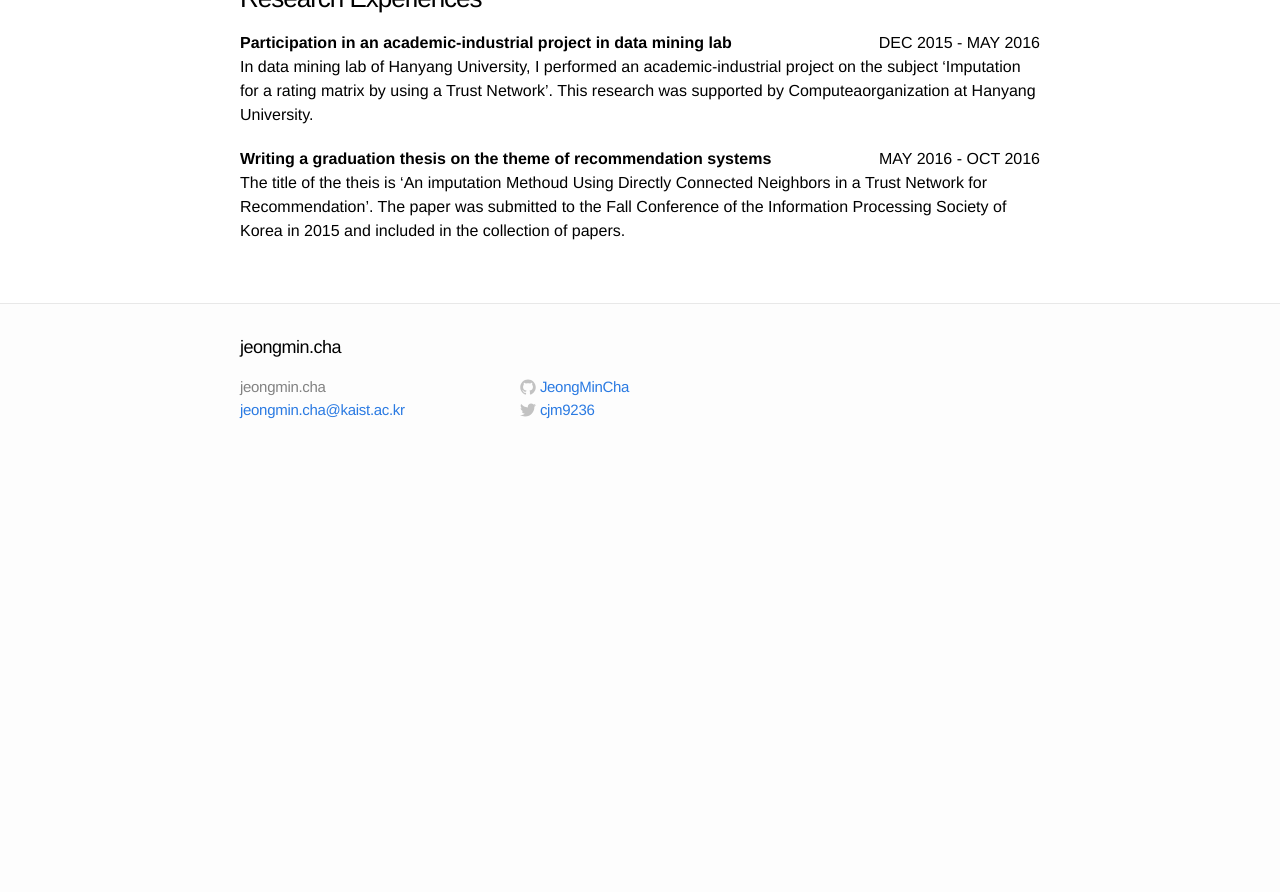
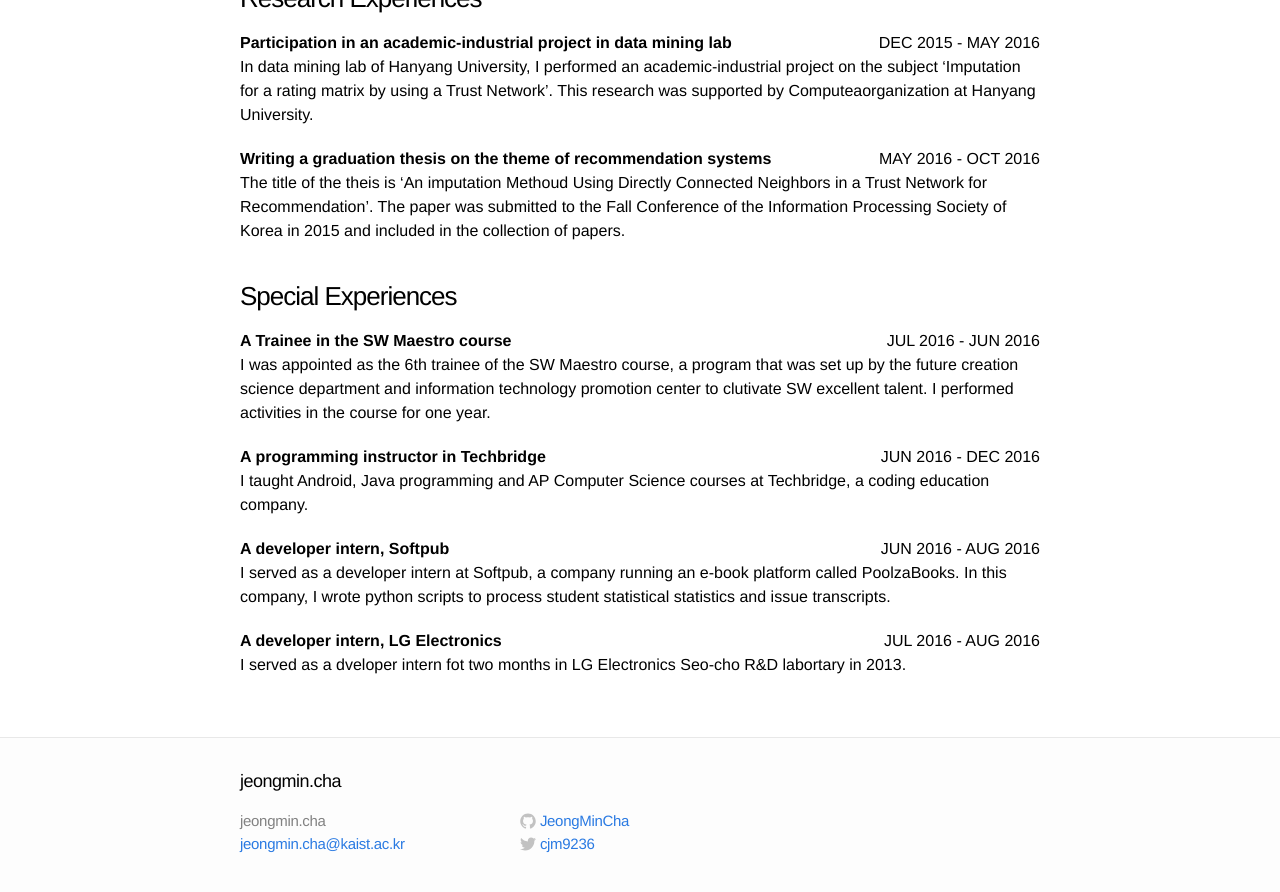
Before and after one commit to JeongMinCha/jeongmincha.github.com, a Jekyll site: the page built from cv-eng.md, in a window 1280 px wide and 900 px high, scrolled down 925 px. Shown: the top 892 px of the window. Built offline with Jekyll 4.4.1, drawn with Linux system fonts in a browser that asks for light colours; before the commit the page ends 1391 px from its top, so only the background shows below that.

Commit message:
Write special experiences in english cv

```diff
--- a/cv-eng.md
+++ b/cv-eng.md
@@ -28,3 +28,17 @@ In data mining lab of Hanyang University, I performed an academic-industrial pro
 
 **Writing a graduation thesis on the theme of recommendation systems** <span style="float:right;">MAY 2016 - OCT 2016</span>
 The title of the theis is 'An imputation Methoud Using Directly Connected Neighbors in a Trust Network for Recommendation'. The paper was submitted to the Fall Conference of the Information Processing Society of Korea in 2015 and included in the collection of papers.
+
+
+### Special Experiences
+**A Trainee in the SW Maestro course** <span style="float:right;">JUL 2016 - JUN 2016</span>
+I was appointed as the 6th trainee of the SW Maestro course, a program that was set up by the future creation science department and information technology promotion center to clutivate SW excellent talent. I performed activities in the course for one year.
+
+**A programming instructor in Techbridge** <span style="float:right;">JUN 2016 - DEC 2016</span>
+I taught Android, Java programming and AP Computer Science courses at Techbridge, a coding education company.
+
+**A developer intern, Softpub** <span style="float:right;">JUN 2016 - AUG 2016</span>
+I served as a developer intern at Softpub, a company running an e-book platform called PoolzaBooks. In this company, I wrote python scripts to process student statistical statistics and issue transcripts.
+
+**A developer intern, LG Electronics** <span style="float:right;">JUL 2016 - AUG 2016</span>
+I served as a dveloper intern fot two months in LG Electronics Seo-cho R&D labortary in 2013.
```
